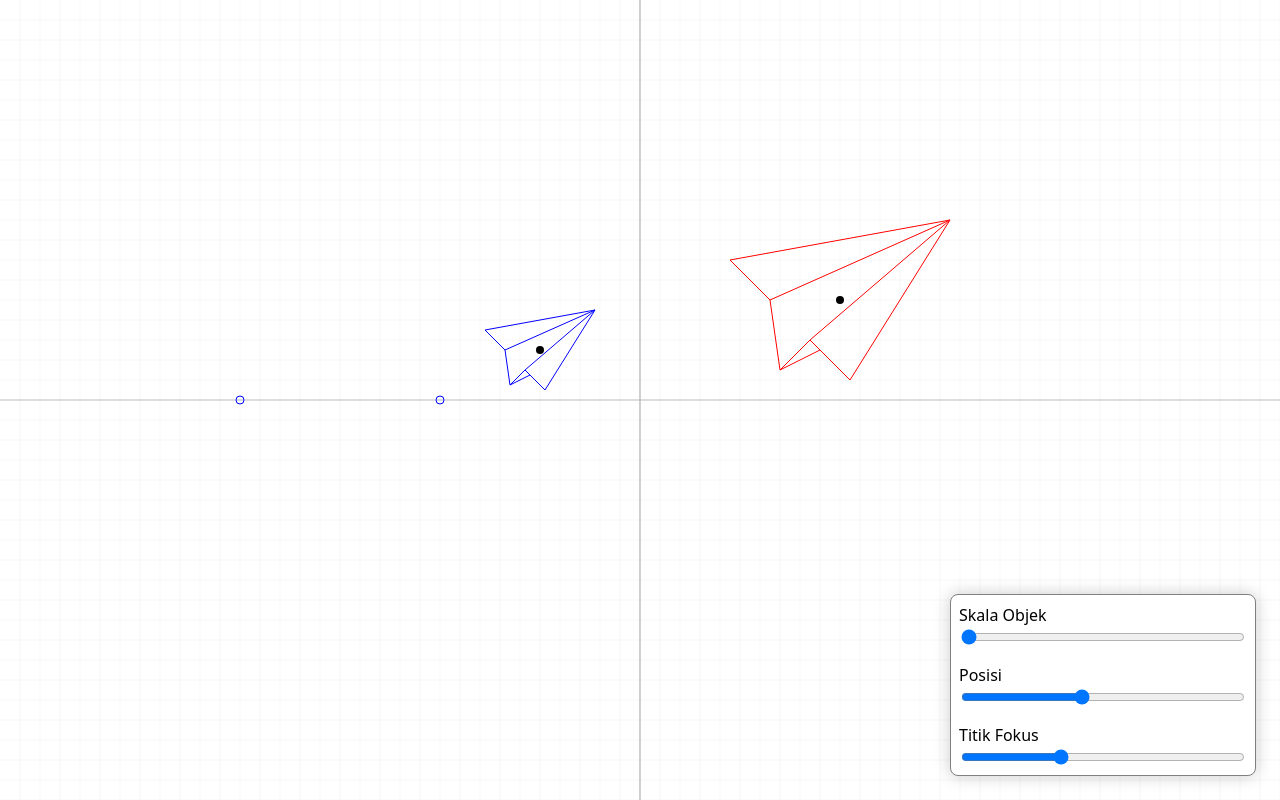
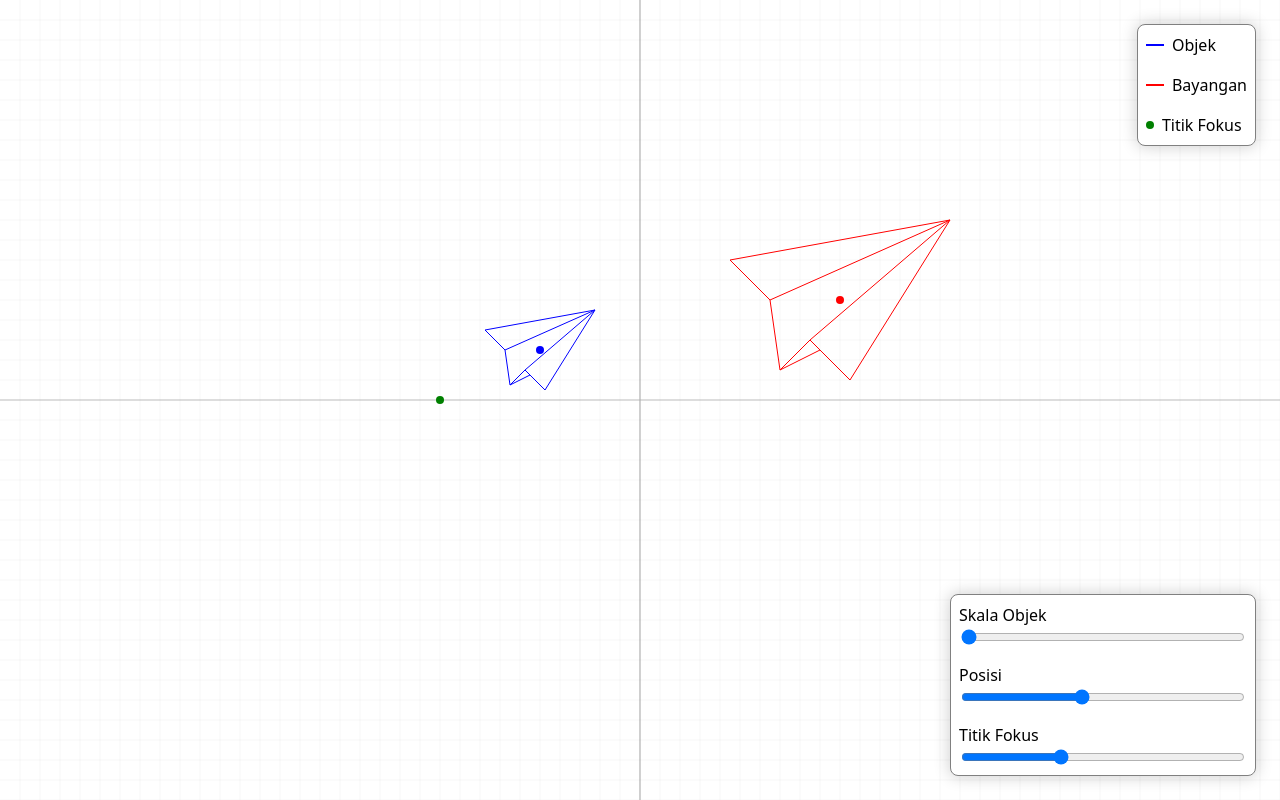
Before and after one commit to Lean-Six-Sigma-A3/Geometric-Optics, a website built with Vite: page index.html in a window 1280 px wide. Built offline with nearby package versions, Linux system fonts and the light colour scheme.

Commit message:
feat: legends

```diff
--- a/index.html
+++ b/index.html
@@ -11,22 +11,38 @@
     <main class="wrapper">
       <canvas id="canvas"></canvas>
 
-      <div class="controls">
-        <section class="control-input-section">
+      <section class="legends">
+        <div class="legend">
+          <span class="line line__blue"></span>
+          <span>Objek</span>
+        </div>
+        <div class="legend">
+          <span class="line line__red"></span>
+          <span>Bayangan</span>
+        </div>
+
+        <div class="legend">
+          <span class="dot dot__green"></span>
+          <span>Titik Fokus</span>
+        </div>
+      </section>
+
+      <section class="controls">
+        <div class="control-input-section">
           <label for="scale">Skala Objek</label>
           <input type="range" id="scale">
-        </section>
+        </div>
 
-        <section class="control-input-section">
+        <div class="control-input-section">
           <label for="distance">Posisi</label>
           <input type="range" id="distance">
-        </section>
+        </div>
 
-        <section class="control-input-section">
+        <div class="control-input-section">
           <label for="focal-distance">Titik Fokus</label>
           <input type="range" id="focal-distance">
-        </section>
-      </div>
+        </div>
+      </section>
     </main>
 
     <script type="module" src="/src/main.ts"></script>
--- a/src/components/canvas.ts
+++ b/src/components/canvas.ts
@@ -118,7 +118,7 @@ export class Canvas {
         this.pen.beginPath()
         this.pen.arc(x + this.getXCenter(), y + this.getYCenter(), radius, 0, 2 * Math.PI)
         this.pen.closePath()
-        this.pen.stroke()
+        this.pen.fill()
     }
 
     public clearCanvas(): void
@@ -227,10 +227,12 @@ export class Canvas {
     public setPenColor(color: string): void
     {
         this.pen.strokeStyle = color
+        this.pen.fillStyle = color
     }
 
-    private resetPenColor(): void
+    public resetPenColor(): void
     {
         this.pen.strokeStyle = "#000000"
+        this.pen.fillStyle = "#000000"
     }
 }
--- a/src/components/mirror.ts
+++ b/src/components/mirror.ts
@@ -101,8 +101,9 @@ export class Mirror {
 
     private drawFocalPoint(): void
     {
+        this.canvas.setPenColor("green")
         this.canvas.drawCircle(this.getFocalDistance(), 0, 4)
-        this.canvas.drawCircle(this.getFocalDistance() * 2, 0, 4)
+        this.canvas.resetPenColor()
     }
 
     private getObjectDistance(): number
--- a/src/styles/main.css
+++ b/src/styles/main.css
@@ -27,11 +27,10 @@ body {
   position: relative;
 }
 
+.legends,
 .controls {
   position: absolute;
-  bottom: 1.5rem;
   right: 1.5rem;
-  min-width: 18rem;
 
   display: flex;
   gap: 1rem;
@@ -45,6 +44,53 @@ body {
   box-shadow: 0 0 1rem 0.05rem #00000030;
 }
 
+/* --- Legends --- */
+.legends {
+  top: 1.5rem;
+}
+
+.legend {
+  display: flex;
+  align-items: center;
+  gap: .5rem;
+  flex-grow: 1;
+}
+
+.legend:last-child {
+  flex-grow: 1;
+}
+
+.line {
+  min-width: 1rem;
+  height: 0;
+  border: 1px solid #000000aa;
+}
+
+.line__blue {
+  border: 1px solid blue;
+}
+
+.line__red {
+  border: 1px solid red;
+}
+
+.dot {
+  width: .5rem;
+  height: .5rem;
+  background-color: black;
+  border-radius: 100%;
+}
+
+.dot__green {
+  background-color: green;
+}
+
+/* --- Controls --- */
+.controls {
+  bottom: 1.5rem;
+  min-width: 18rem;
+}
+
 .control-input-section {
   display: flex;
   flex-direction: column;
```
